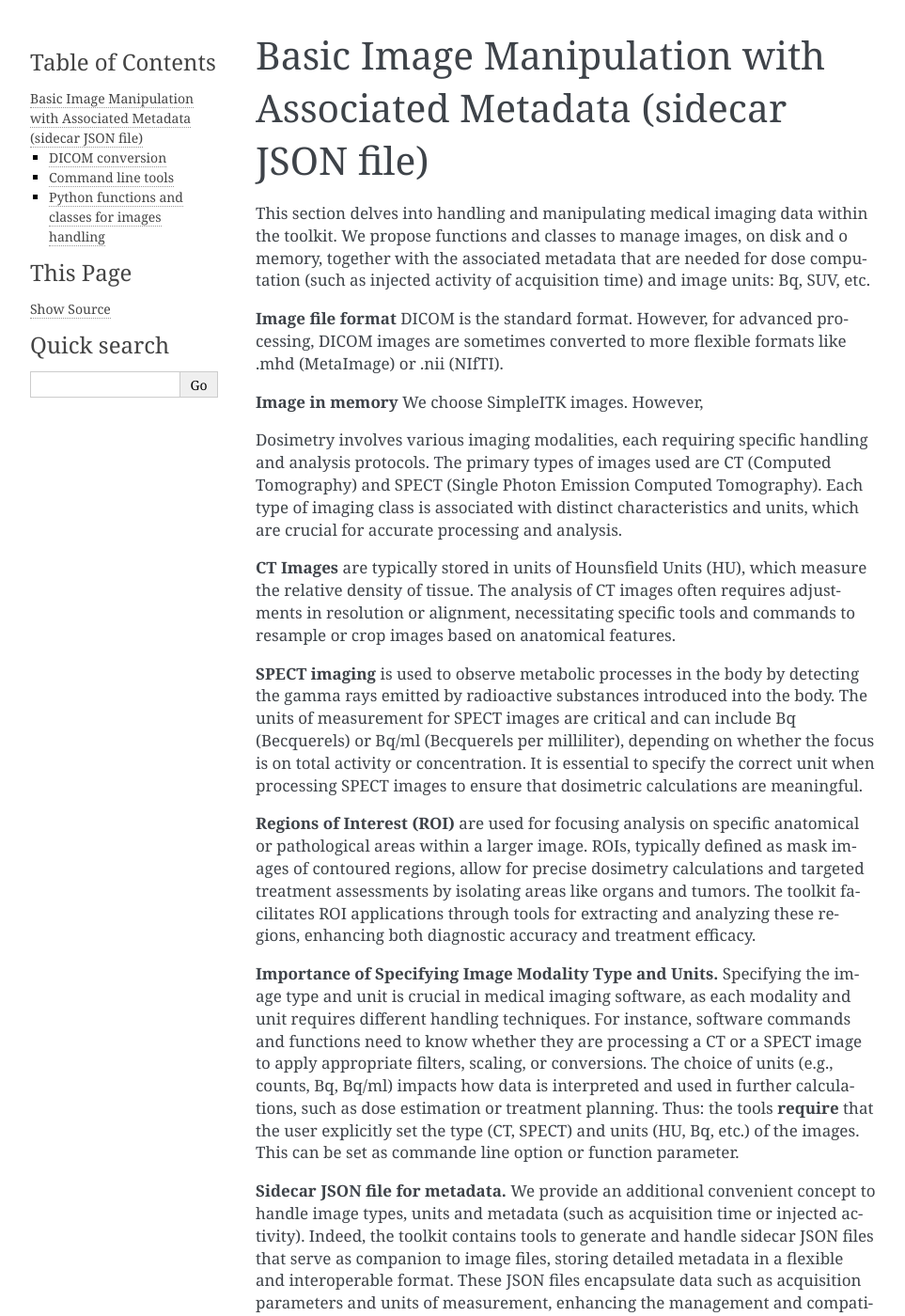
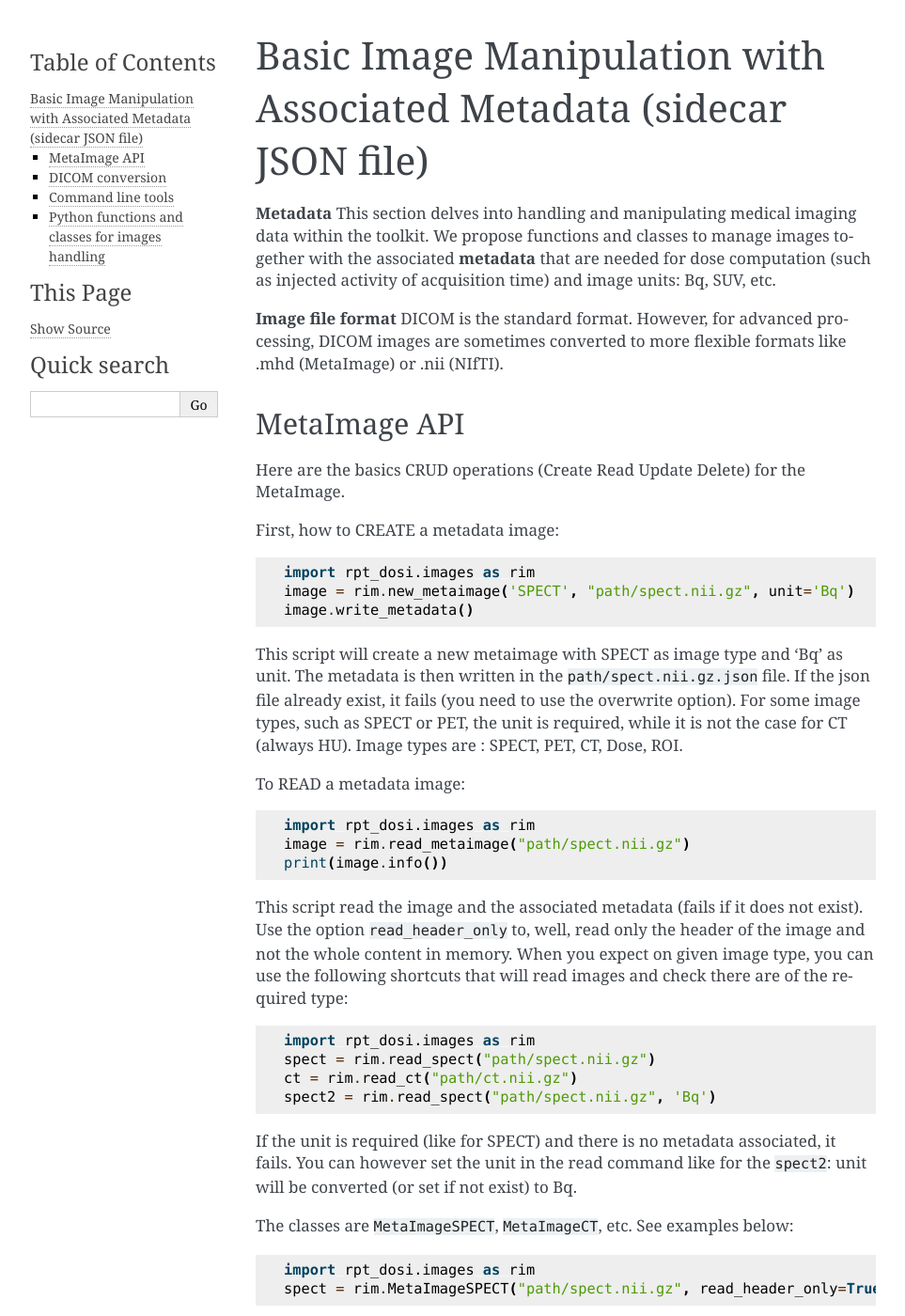
Before and after one commit to dsarrut/rpt_dosi, a Sphinx documentation site: the page built from docs/source/user_guide_2_images.md, in a window 1280 px wide and 1400 px high. Shown: the whole window at 94% size, without its empty margins (148-1111 px from the left). Built offline with Sphinx 7.4.7, drawn with Linux system fonts in a browser that asks for light colours; some of the changed text lies outside the part shown.

````diff
--- a/docs/source/user_guide_2_images.md
+++ b/docs/source/user_guide_2_images.md
@@ -1,26 +1,52 @@
 
 ## Basic Image Manipulation with Associated Metadata (sidecar JSON file)
 
-This section delves into handling and manipulating medical imaging data within the toolkit. We propose functions and classes to manage images, on disk and o memory, together with the associated metadata that are needed for dose computation (such as injected activity of acquisition time) and image units: Bq, SUV, etc.
+**Metadata** This section delves into handling and manipulating medical imaging data within the toolkit. We propose functions and classes to manage images together with the associated **metadata** that are needed for dose computation (such as injected activity of acquisition time) and image units: Bq, SUV, etc.
 
 **Image file format** DICOM is the standard format. However, for advanced processing, DICOM images are sometimes converted to more flexible formats like .mhd (MetaImage) or .nii (NIfTI).
 
-**Image in memory** We choose SimpleITK images. However,
+
+### MetaImage API
+
+Here are the basics CRUD operations (Create Read Update Delete) for the MetaImage.
+
+First, how to CREATE a metadata image:
+
+```python
+import rpt_dosi.images as rim
+image = rim.new_metaimage('SPECT', "path/spect.nii.gz", unit='Bq')
+image.write_metadata()
+```
+
+This script will create a new metaimage with SPECT as image type and 'Bq' as unit. The metadata is then written in the `path/spect.nii.gz.json` file. If the json file already exist, it fails (you need to use the overwrite option). For some image types, such as SPECT or PET, the unit is required, while it is not the case for CT (always HU). Image types are : SPECT, PET, CT, Dose, ROI.
+
+To READ a metadata image:
+
+```python
+import rpt_dosi.images as rim
+image = rim.read_metaimage("path/spect.nii.gz")
+print(image.info())
+```
+
+This script read the image and the associated metadata (fails if it does not exist). Use the option `read_header_only` to, well, read only the header of the image and not the whole content in memory. When you expect on given image type, you can use the following shortcuts that will read images and check there are of the required type:
+
+```python
+import rpt_dosi.images as rim
+spect = rim.read_spect("path/spect.nii.gz")
+ct = rim.read_ct("path/ct.nii.gz")
+spect2 = rim.read_spect("path/spect.nii.gz", 'Bq')
+```
+
+If the unit is required (like for SPECT) and there is no metadata associated, it fails. You can however set the unit in the read command like for the `spect2`: unit will be converted (or set if not exist) to Bq.
+
+The classes are `MetaImageSPECT`, `MetaImageCT`, etc. See examples below:
+
+```python
+import rpt_dosi.images as rim
+spect = rim.MetaImageSPECT("path/spect.nii.gz", read_header_only=True, create=True, unit='Bq')
+```
 
 
-Dosimetry involves various imaging modalities, each requiring specific handling and analysis protocols. The  primary types of images used are CT (Computed Tomography) and SPECT (Single Photon Emission Computed Tomography). Each type of imaging class is associated with distinct characteristics and units, which are crucial for accurate processing and analysis.
-
-**CT Images** are typically stored in units of Hounsfield Units (HU), which measure the relative density of tissue. The analysis of CT images often requires adjustments in resolution or alignment, necessitating specific tools and commands to resample or crop images based on anatomical features.
-
-**SPECT imaging** is used to observe metabolic processes in the body by detecting the gamma rays emitted by radioactive substances introduced into the body. The units of measurement for SPECT images are critical and can include Bq (Becquerels) or Bq/ml (Becquerels per milliliter), depending on whether the focus is on total activity or concentration. It is essential to specify the correct unit when processing SPECT images to ensure that dosimetric calculations are meaningful.
-
-**Regions of Interest (ROI)** are used for focusing analysis on specific anatomical or pathological areas within a larger image. ROIs, typically defined as mask images of contoured regions, allow for precise dosimetry calculations and targeted treatment assessments by isolating areas like organs and tumors. The toolkit facilitates ROI applications through tools for extracting and analyzing these regions, enhancing both diagnostic accuracy and treatment efficacy.
-
-**Importance of Specifying Image Modality Type and Units.** Specifying the image type and unit is crucial in medical imaging software, as each modality and unit requires different handling techniques. For instance, software commands and functions need to know whether they are processing a CT or a SPECT image to apply appropriate filters, scaling, or conversions. The choice of units (e.g., counts, Bq, Bq/ml) impacts how data is interpreted and used in further calculations, such as dose estimation or treatment planning. Thus: the tools **require** that the user explicitly set the type (CT, SPECT) and units (HU, Bq, etc.) of the images. This can be set as commande line option or function parameter.
-
-**Sidecar JSON file for metadata.** We provide an additional convenient concept to handle image types, units and metadata (such as acquisition time or injected activity). Indeed, the toolkit contains tools to generate and handle sidecar JSON files that serve as companion to image files, storing detailed metadata in a flexible and interoperable format. These JSON files encapsulate data such as acquisition parameters and units of measurement, enhancing the management and compatibility of imaging data across various systems. By keeping metadata separate from the image data, sidecar JSON files maintain data integrity and facilitate easy updates, making them invaluable for both clinical practice and research where accurate and extensive metadata is critical.
-
-Below we describe 1) how to convert from DICOM, 2) command line tools, 3) python functions and classes.
 
 
 ### DICOM conversion
````
Also changed, not shown: 10 other files.
